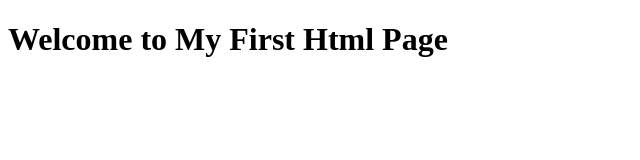
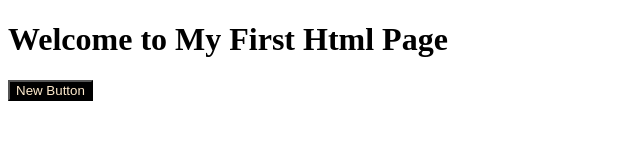
Before and after one commit to ArunKumarGit90/Git-Html, a plain HTML site: page index.html in a window 1280 px wide. Shown: the whole page, without its empty margins (0-640 px from the left). Drawn offline with Linux system fonts and the light colour scheme.

Commit message:
Adding a New Button Features

```diff
--- a/index.html
+++ b/index.html
@@ -4,8 +4,20 @@
     <meta charset="UTF-8">
     <meta name="viewport" content="width=device-width, initial-scale=1.0">
     <title>Document</title>
+    <style>
+       .btn
+       {
+        color: blanchedalmond;
+        padding:"20px 20px";
+        height:"10px";
+        width:"20px";
+        background-color: black;
+       }
+    </style>
 </head>
+
 <body>
     <h1>Welcome to My First Html Page</h1>
+    <button class="btn">New Button</button>
 </body>
 </html>
```
